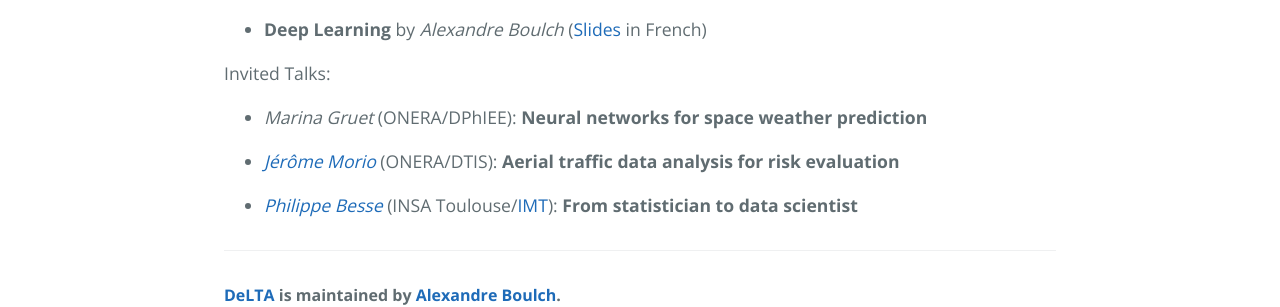
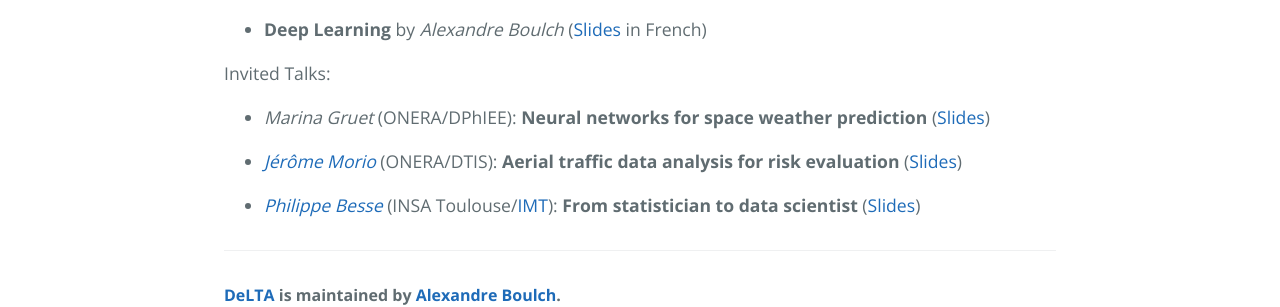
Before and after one commit to delta-onera/delta-onera.github.io, a Jekyll site: the page built from _pages/educationDL.md, in a window 1280 px wide. Shown: the part 1964-2271 px from the top of the page. Built offline with Jekyll 4.4.1, drawn with Linux system fonts in a browser that asks for light colours; our own code applies the rules of GitHub Pages for plain Markdown files.

Commit message:
Update educationDL.md

```diff
--- a/_pages/educationDL.md
+++ b/_pages/educationDL.md
@@ -45,8 +45,8 @@ Slides for Deep Learning classes:
 
 Invited Talks:
 
-* *Marina Gruet* (ONERA/DPhIEE): **Neural networks for space weather prediction**
+* *Marina Gruet* (ONERA/DPhIEE): **Neural networks for space weather prediction** ([Slides](education/gruet_reseaux-neurones-meteo-spatiale.pdf))
 
-* [*Jérôme Morio*](http://www.onera.fr/en/staff/jerome-morio) (ONERA/DTIS): **Aerial traffic data analysis for risk evaluation**
+* [*Jérôme Morio*](http://www.onera.fr/en/staff/jerome-morio) (ONERA/DTIS): **Aerial traffic data analysis for risk evaluation** ([Slides](education/morio_eval-risques-trafic-aerien.pdf))
 
-* [*Philippe Besse*](https://www.math.univ-toulouse.fr/~besse/) (INSA Toulouse/[IMT](https://www.math.univ-toulouse.fr/?lang=en)): **From statistician to data scientist**
+* [*Philippe Besse*](https://www.math.univ-toulouse.fr/~besse/) (INSA Toulouse/[IMT](https://www.math.univ-toulouse.fr/?lang=en)): **From statistician to data scientist** ([Slides](education/besse_GrossesDataOnera0617.pdf))
```
